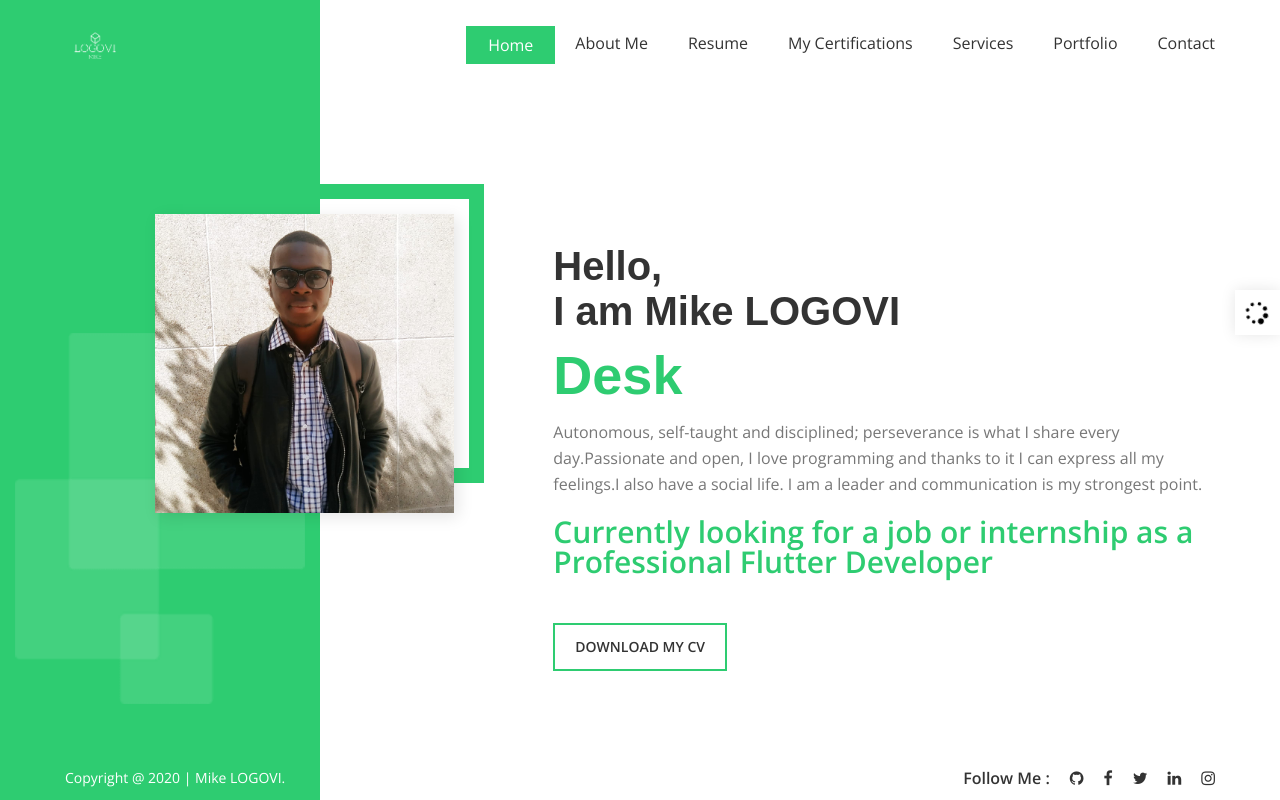
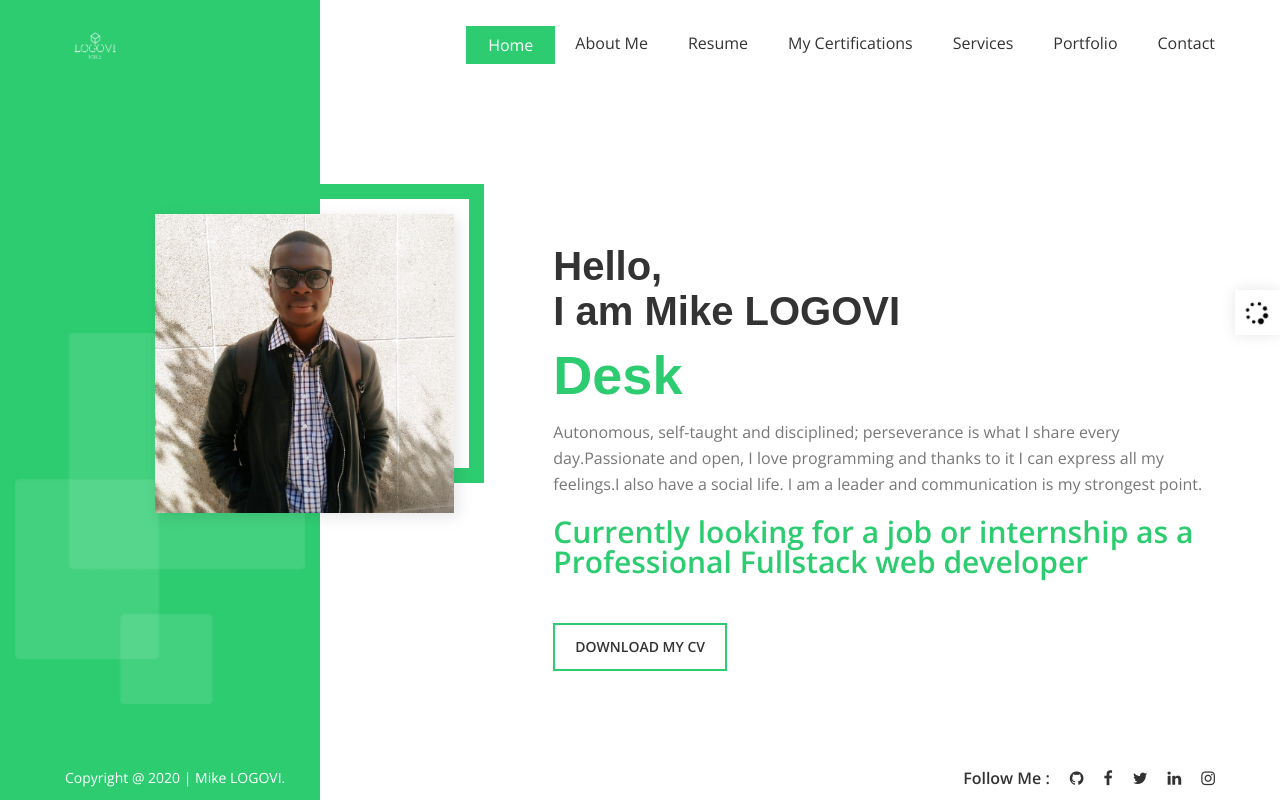
Before and after one commit to MikeLogovi/mikecv, a Django app: page /en/ in a window 1280 px wide. Run offline with Django 3.2, Linux system fonts and the light colour scheme; some libraries are stand-ins or nearby versions; some web fonts are replaced.

Commit message:
FullStack Web Developer

```diff
--- a/personal/templates/index.html
+++ b/personal/templates/index.html
@@ -2,6 +2,7 @@
 {% load static %}
 {% load i18n %}
 {% block content %}
+{% get_current_language as LANGUAGE_CODE %}
 <div class="main-container">
     <!-- About us -->
     <section class="me-home wrapper">
@@ -30,9 +31,9 @@
                                         {% trans 'Autonomous, self-taught and disciplined; perseverance is what I share every day.Passionate and open, I love programming and thanks to it I can express all my feelings.I also have a social life. I am a leader and communication is my strongest point.' %}
                                     </p>
                                     <p class="job-notification">
-                                        {% trans 'Currently looking for a job or internship as a Professional Flutter Developer' %}
+                                        {% trans 'Currently looking for a job or internship as a Professional Fullstack web developer' %}
                                     </p>
-                                    <a class="button iq-mt-30" href="https://www.dropbox.com/s/0v4h4uabgi7f4e7/T%C3%A9t%C3%A9%20Elom%20Mike%20Norbert%20LOGOVI%20CV.pdf?dl=1" target="_blank">{% trans 'Download my CV'%}</a>
+                                    <a class="button iq-mt-30" href="{% if LANGUAGE_CODE == 'en' %}https://www.dropbox.com/s/0z1od4xrxjrsud1/T%C3%A9t%C3%A9%20Elom%20Mike%20Norbert%20LOGOVI%20FULLSTACK_WEB_DEVELOPER__ENGLISH%20VERSION.pdf?dl=1 {% else %} https://www.dropbox.com/s/547mvhnxa0jr3zo/T%C3%A9t%C3%A9%20Elom%20Mike%20Norbert%20LOGOVI%20CV_DEVELOPPEUR%20WEB%20FULLSTACK_VERSION%20FRANCAISE.pdf?dl=1{% endif %}" target="_blank">{% trans 'Download my CV'%}</a>
                                 </div>
                             </div>
                         </div>
```
Also changed, not shown: locale/fi/LC_MESSAGES/django.po, locale/fr/LC_MESSAGES/django.po, 1 other file.
